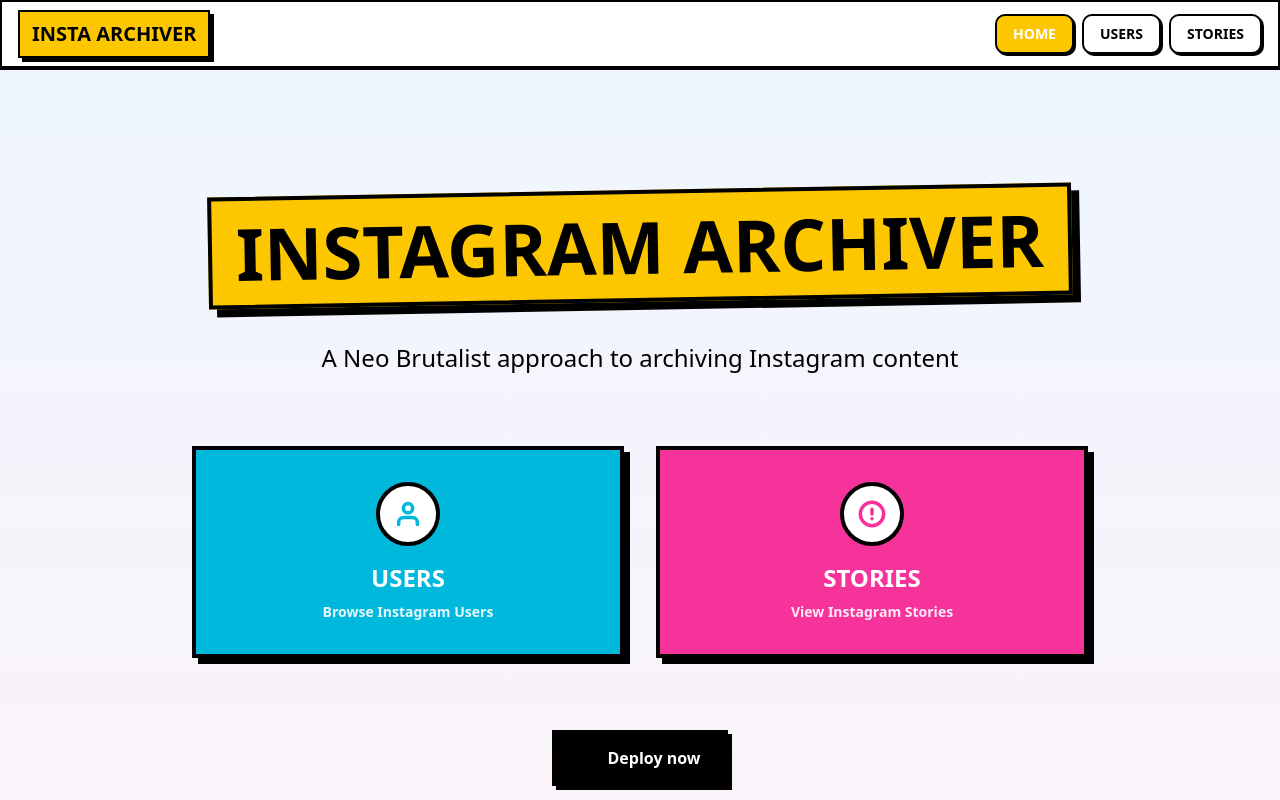
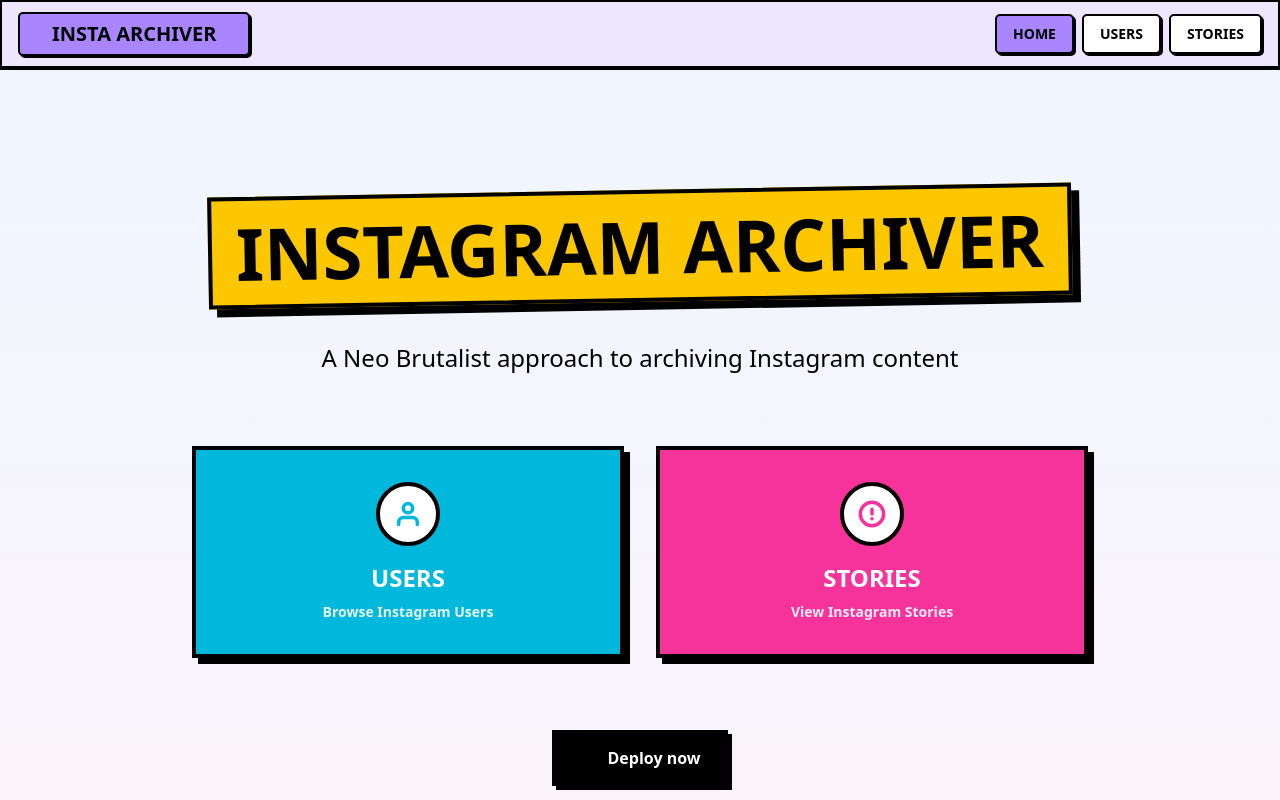
Before and after one commit to animemoeus/instarchiver, a Next.js app: page / in a window 1280 px wide. Shown: the top 800 px of the page. Built offline with nearby package versions, Linux system fonts and the light colour scheme.

Commit message:
Update navbar

```diff
--- a/app/globals.css
+++ b/app/globals.css
@@ -62,7 +62,7 @@
   --spacing-boxShadowY: 2px;
   --spacing-reverseBoxShadowX: -2px;
   --spacing-reverseBoxShadowY: -2px;
-  --radius-base: 10px;
+  --radius-base: 5px;
   --shadow-shadow: var(--shadow);
   --font-weight-base: 500;
   --font-weight-heading: 700;
--- a/components/ui/navigation.tsx
+++ b/components/ui/navigation.tsx
@@ -1,121 +1,103 @@
 'use client';
 
 import Link from 'next/link';
-import { usePathname, useRouter } from 'next/navigation';
-import { useState } from 'react';
+import { usePathname } from 'next/navigation';
 import { Button } from './button';
 import { Card } from './card';
+import { Sheet, SheetContent, SheetHeader, SheetTitle, SheetTrigger } from './sheet';
+import { Menu } from 'lucide-react';
 
 export function Navigation() {
   const pathname = usePathname();
-  const [isMenuOpen, setIsMenuOpen] = useState(false);
 
   const isActive = (path: string) => {
     return pathname === path;
   };
 
-  // Neo Brutalism color palette
-  const colors = ['bg-yellow-400', 'bg-pink-500', 'bg-blue-500', 'bg-green-500', 'bg-purple-500'];
-
-  const router = useRouter();
-
-  const handleNavClick = async (path: string, e: React.MouseEvent) => {
-    e.preventDefault();
-    // Force a clean navigation by replacing the current URL state
-    await router.replace(path);
-    // Then push the new path to ensure a fresh state
-    router.push(path);
-  };
-
+  // Navigation links configuration
   const navLinks = [
-    { name: 'Home', path: '/', color: colors[0] },
-    { name: 'Users', path: '/users', color: colors[1] },
-    { name: 'Stories', path: '/stories', color: colors[2] },
+    { name: 'Home', path: '/' },
+    { name: 'Users', path: '/users' },
+    { name: 'Stories', path: '/stories' },
   ];
 
   return (
-    <Card className="w-full border-b-4 border-black bg-white rounded-none shadow-none">
-      <div className="container mx-auto px-4 flex justify-between items-center h-16">
-        <Link href="/" className="flex items-center" onClick={e => handleNavClick('/', e)}>
-          <span className="font-black text-xl bg-yellow-400 px-3 py-2 border-2 border-black shadow-[4px_4px_0px_rgba(0,0,0,1)] hover:shadow-[2px_2px_0px_rgba(0,0,0,1)] hover:translate-x-[2px] hover:translate-y-[2px] transition-all">
+    <Card
+      className="w-full border-b-4 border-border bg-background rounded-none shadow-none"
+      role="banner"
+    >
+      <nav
+        className="container mx-auto px-4 flex justify-between items-center h-16"
+        aria-label="Main navigation"
+      >
+        <Link href="/" className="flex items-center" aria-label="Instagram Archiver Home">
+          <Button variant="default" size="lg" className="font-heading text-xl">
             INSTA ARCHIVER
-          </span>
+          </Button>
         </Link>
 
-        {/* Mobile Menu Button */}
+        {/* Mobile Menu Sheet */}
+        <Sheet>
+          <SheetTrigger asChild>
             <Button
               variant="noShadow"
-          className="md:hidden border-2 border-black p-2 bg-white shadow-[4px_4px_0px_rgba(0,0,0,1)] hover:shadow-[2px_2px_0px_rgba(0,0,0,1)] hover:translate-x-[2px] hover:translate-y-[2px] transition-all"
-          onClick={() => setIsMenuOpen(!isMenuOpen)}
+              size="icon"
+              className="md:hidden"
+              aria-label="Open navigation menu"
             >
-          <svg
-            xmlns="http://www.w3.org/2000/svg"
-            width="24"
-            height="24"
-            viewBox="0 0 24 24"
-            fill="none"
-            stroke="currentColor"
-            strokeWidth="3"
-            strokeLinecap="round"
-            strokeLinejoin="round"
-          >
-            {isMenuOpen ? (
-              <>
-                <line x1="18" y1="6" x2="6" y2="18"></line>
-                <line x1="6" y1="6" x2="18" y2="18"></line>
-              </>
-            ) : (
-              <>
-                <line x1="4" y1="8" x2="20" y2="8"></line>
-                <line x1="4" y1="16" x2="20" y2="16"></line>
-              </>
-            )}
-          </svg>
+              <Menu strokeWidth={3} />
             </Button>
-
-        {/* Desktop Menu */}
-        <div className="hidden md:flex space-x-2">
-          {navLinks.map((link, index) => (
+          </SheetTrigger>
+          <SheetContent side="left" className="w-[300px]">
+            <SheetHeader>
+              <SheetTitle className="font-heading text-xl">
+                <Button variant="default" size="lg" className="w-fit">
+                  INSTA ARCHIVER
+                </Button>
+              </SheetTitle>
+            </SheetHeader>
+            <div className="flex flex-col space-y-2 mt-6">
+              {navLinks.map(link => (
                 <Button
                   key={link.path}
                   variant={isActive(link.path) ? 'default' : 'neutral'}
+                  size="lg"
+                  className="justify-start font-heading"
                   asChild
-              className={`font-bold px-4 py-2 border-2 border-black transition-all ${
-                isActive(link.path)
-                  ? `${link.color} text-white shadow-[4px_4px_0px_rgba(0,0,0,1)]`
-                  : 'bg-white hover:shadow-[4px_4px_0px_rgba(0,0,0,1)] hover:bg-gray-100'
-              } hover:shadow-[2px_2px_0px_rgba(0,0,0,1)] hover:translate-x-[2px] hover:translate-y-[2px]`}
                 >
-              <Link href={link.path} onClick={e => handleNavClick(link.path, e)}>
+                  <Link
+                    href={link.path}
+                    aria-current={isActive(link.path) ? 'page' : undefined}
+                    aria-label={`Navigate to ${link.name} page`}
+                  >
                     {link.name.toUpperCase()}
                   </Link>
                 </Button>
               ))}
             </div>
-      </div>
+          </SheetContent>
+        </Sheet>
 
-      {/* Mobile Menu */}
-      {isMenuOpen && (
-        <div className="md:hidden border-t-2 border-black bg-white">
-          {navLinks.map((link, index) => (
+        {/* Desktop Menu */}
+        <div className="hidden md:flex space-x-2">
+          {navLinks.map(link => (
+            <Button
+              key={link.path}
+              variant={isActive(link.path) ? 'default' : 'neutral'}
+              className="font-heading"
+              asChild
+            >
               <Link
-              key={link.path}
                 href={link.path}
-              className={`block font-bold px-4 py-3 transition-all ${
-                isActive(link.path)
-                  ? `${link.color} text-white border-l-4 border-black`
-                  : 'hover:bg-gray-100 hover:border-l-4 hover:border-black'
-              }`}
-              onClick={e => {
-                setIsMenuOpen(false);
-                handleNavClick(link.path, e);
-              }}
+                aria-current={isActive(link.path) ? 'page' : undefined}
+                aria-label={`Navigate to ${link.name} page`}
               >
                 {link.name.toUpperCase()}
               </Link>
+            </Button>
           ))}
         </div>
-      )}
+      </nav>
     </Card>
   );
 }
```
Lines whose indentation alone changed are shown as unchanged.
